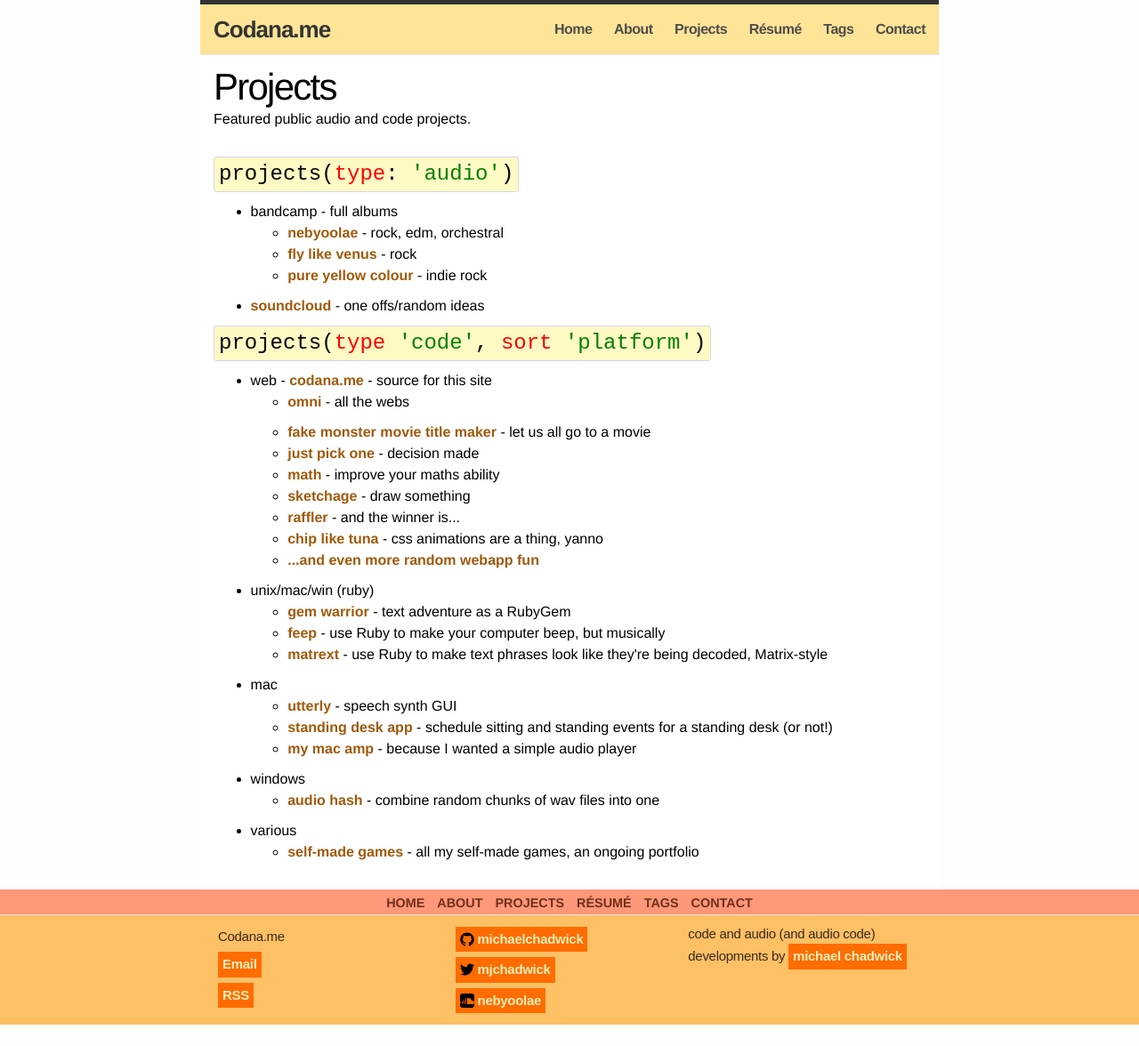
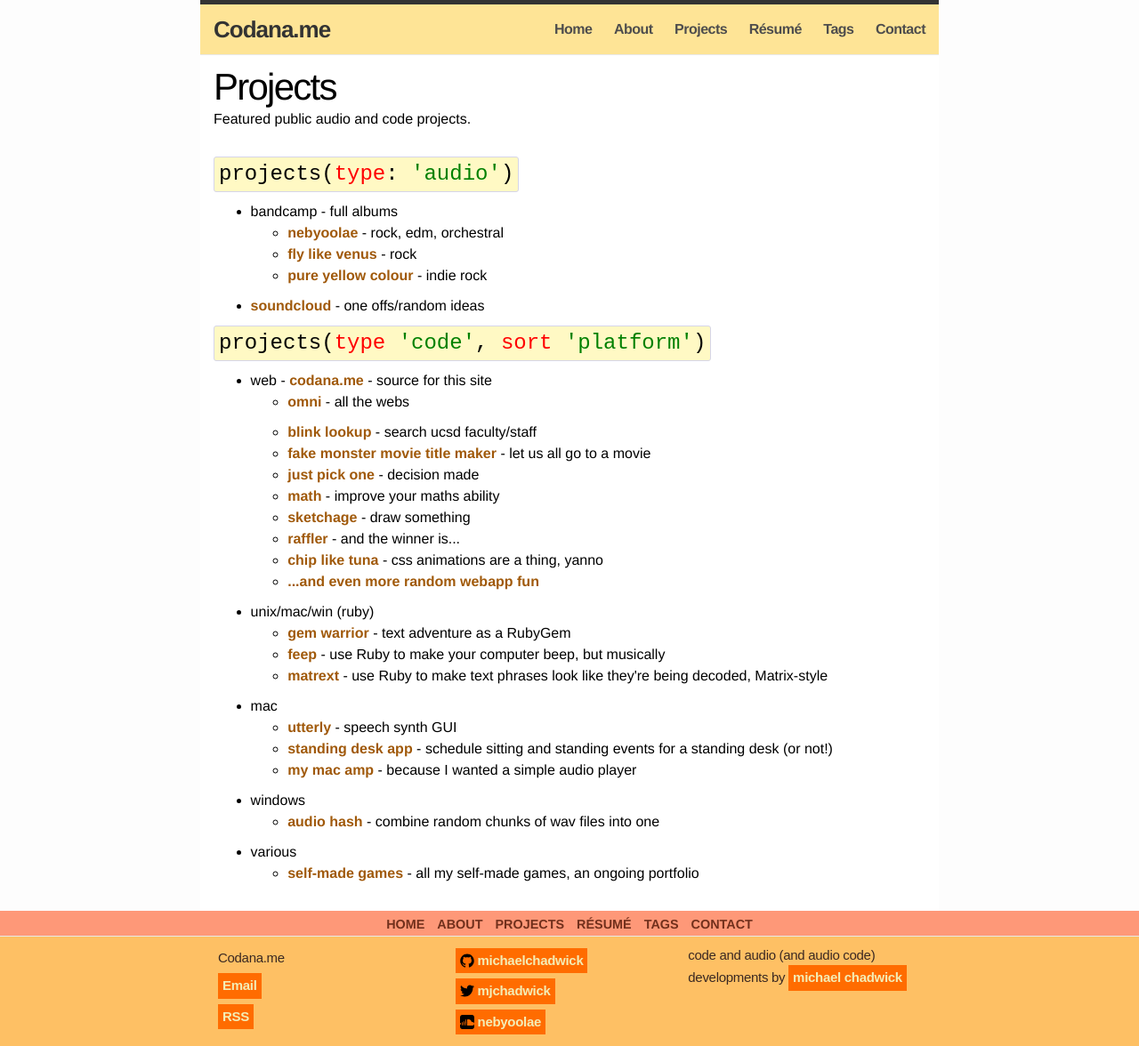
Before and after one commit to michaelchadwick/codana.me, a Jekyll site: the page built from projects/index.html, in a window 1280 px wide. Shown: the whole page at 89% size. Built offline with Jekyll 4.4.1, drawn with Linux system fonts in a browser that asks for light colours; nearby versions of some CDN libraries; before the commit the page ends 1152 px from its top, so only the background shows below that.

Commit message:
blink lookup project link added

```diff
--- a/projects/index.html
+++ b/projects/index.html
@@ -25,6 +25,7 @@
         <li><a href="http://omni.codana.me">omni</a> - all the webs</li>
       </ul>
       <ul>
+        <li><a href="/blink">blink lookup</a> - search ucsd faculty/staff</li>
         <li><a href="/fmm">fake monster movie title maker</a> - let us all go to a movie</li>
         <li><a href="/jpo">just pick one</a> - decision made</li>
         <li><a href="/math">math</a> - improve your maths ability</li>
```
